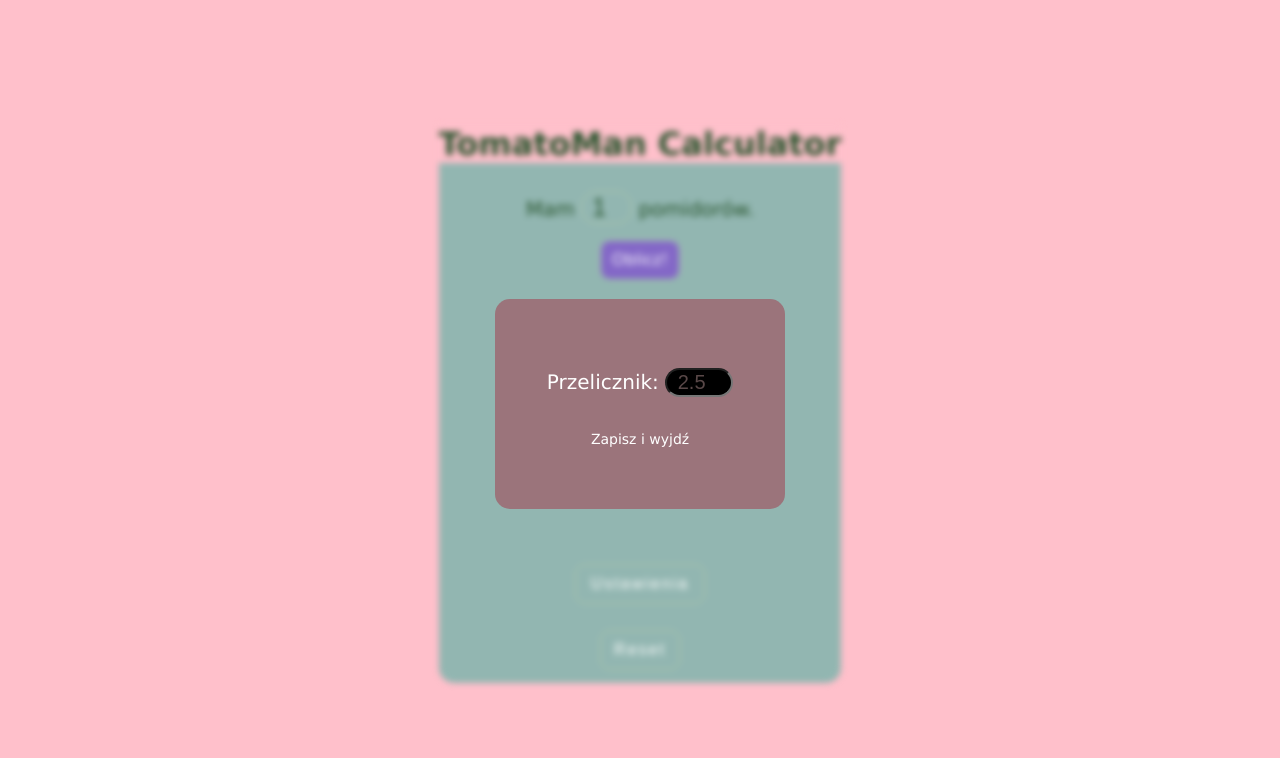
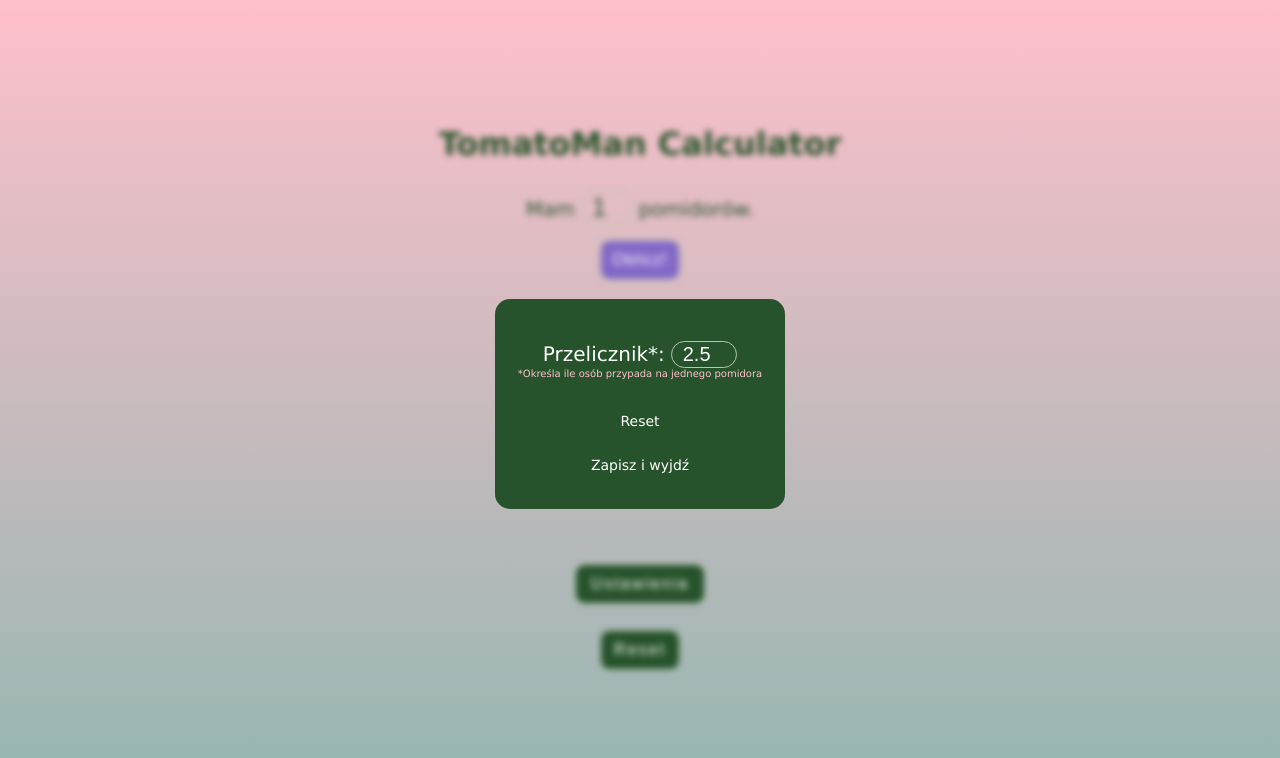
Before and after one commit to karoljablonski/TomatoMan-Calculator, a plain HTML site: page index.html in a window 1280 px wide. Both pictures are taken after a click on the button "Ustawienia". Drawn offline with Linux system fonts and the light colour scheme.

Commit message:
v1.0.2 factor changing working well, css finished

```diff
--- a/index.html
+++ b/index.html
@@ -36,7 +36,8 @@
 <button class="reset button_reset">Reset</button>
 </div>
 <div class="display_none">
-    <p class="factorChanger display_none">Przelicznik: <input class="factorChanger" type="number" value="2.5"></p>
+    <p class="factorChanger display_none">Przelicznik*: <input class="factorChanger" type="number" value="2.5"></p>
+    <p class="factorReset display_none">Reset</p>
     <p class="quit display_none">Zapisz i wyjdź</p>
 </div>
 <script src="script.js"></script>
--- a/script.js
+++ b/script.js
@@ -8,6 +8,8 @@
 // 1.0.2 pomysl na dodanie przelicznika - a raczej dac mozliwosc uzytkownikowi ustawienia samemu factora, np po kliknieciu w okienko factora alert z info ze zmieniasz ustawienia programu czy co :D
 
 // 1.0.2fix zrobic, zeby wyswietlanie wyniku nie powodowalo przeskakiwania linijki.
+
+//11.07. 2:02 - stanelo na tym, ze w css dorzucam barwy do apki, html jest gotowy, probuje jeszcze rozkminic, zeby wartosc zmiennej factor wrzucic i wyswietlic w inpucie po wcisnieciu resetu, moze byc tez guzik resetu w ustawieniach. poza tym bangla
 let factor = 2.5;
 
 const tomato = document.querySelector(".tomato");
@@ -70,12 +72,14 @@ button_human.addEventListener("click", function(){
 //zmienne potrzebne do popup'a
 const div = document.querySelector("div.display_none");
 const factorChanger = document.querySelector("p.factorChanger");
+const factorReset = document.querySelector("p.factorReset");
 const quit = document.querySelector("p.quit");
 // factorChanger_span.textContent = `${factor}`;
 
 document.querySelector("button.button_settings").addEventListener("click", function(){
 
     factorChanger.classList.remove("display_none");
+    factorReset.classList.remove("display_none");
     quit.classList.remove("display_none");
     div.classList.remove("display_none");
     div.classList.add("popup");
@@ -83,15 +87,22 @@ document.querySelector("button.button_settings").addEventListener("click", funct
     document.querySelector("div.wrapper").style.filter = "blur(3px)";
 
     //przycisk zapisujacy i wylaczajacy popup'a
-    document.querySelector("p.quit").addEventListener("click", function(){
+    quit.addEventListener("click", function(){
         document.querySelector("div.wrapper").style.filter = "blur(0)";
         div.classList.remove("popup");
         div.classList.add("display_none");
+        factorChanger.classList.add("display_none");
         factorChanger.classList.add("display_none");
         quit.classList.add("display_none");
         const newFactor = document.querySelector("input.factorChanger").value;
         factor = parseFloat(newFactor, 1);
     });
+    factorReset.addEventListener("click", function(){
+            //WAZNA RZECZ: DO INPUTA MOZESZ WPISAC STRING, A NIE LICZBE, DLATEGO KONWERTUJ ZAWSZE NA STRINGA TO CO CHCESZ MIEC W INPUCIE, KONIEC PRZEKAZU
+        factor = 2.5;
+        factorString = factor.toString();
+        document.querySelector("input.factorChanger").value = factorString;
+    })
 });
 
 
@@ -107,6 +118,4 @@ document.querySelector(".reset").addEventListener("click", ()=>{
     human_p.style.color = "transparent";
     tomato_answer.textContent = "";
     human_answer.textContent = "";
-    factor = 2.5;
-    document.querySelector("input.factorChanger").setAttribute('value', '2.5');
-})
+});
--- a/style.css
+++ b/style.css
@@ -11,7 +11,8 @@ zmienne: kolory
 }
 
 body {
-    background: var(--main_color);
+    /* background: var(--main_color); */
+    background: linear-gradient(180deg, rgba(255, 192, 203, 1) 0%, rgba(146, 182, 177, 1) 100%);
     height: 99vh;
     display: flex;
     flex-direction: row;
@@ -29,15 +30,17 @@ div.wrapper {
     align-items: center;
     justify-content: center;
     justify-items: center;
-    background-color: var(--second_color);
+    /* background-color: var(--second_color); */
+    /* background: linear-gradient(180deg, rgba(255, 192, 203, 1) 2%, rgba(146, 182, 177, 1) 100%); */
     border-radius: 15px;
 }
 
 
 h1 {
     flex-grow: 1;
+    text-align: center;
     color: var(--fifth_color);
-    background-color: pink;
+    /* background-color: pink; */
     margin: 0 auto;
     padding: auto;
 }
@@ -85,8 +88,6 @@ button {
 }
 
 button.button_reset {
-    /* border: none; */
-    background-color: transparent;
     letter-spacing: 2px;
     cursor: pointer;
 }
@@ -100,21 +101,23 @@ p {
     text-align: center;
     font-size: 20px;
     padding: 0;
-    transition: 300ms;
+    /* transition: 300ms; */
     color: transparent;
     /* margin: 6px; */
 }
 
 p>span {
-    transition: .3s;
+    /* transition: .3s; */
     color: transparent;
     text-decoration: underline;
 }
 
 .button_reset {
     flex-grow: 1;
+    background-color: var(--fifth_color);
 }
 
+/*
 .blurring {
     animation: blurring 1s;
 }
@@ -132,6 +135,7 @@ p>span {
         color: white;
     }
 }
+*/
 
 /* tutaj kod dla popup */
 
@@ -144,7 +148,8 @@ p>span {
     align-items: center;
     width: 280px;
     height: 200px;
-    background-color: rgb(155, 116, 123);
+    background-color: var(--fifth_color);
+
     border-radius: 15px;
 }
 
@@ -157,12 +162,21 @@ p>span {
     font-size: 20px;
 }
 
+p.factorChanger::after {
+    display: block;
+    content: "*Określa ile osób przypada na jednego pomidora";
+    font-size: 0.5em;
+    color: var(--main_color);
+}
+
 input.factorChanger {
-    background-color: black;
+    background-color: var(--fifth_color);
     width: 60px;
     text-align: center;
     border-radius: 15px;
-    color: rgb(89, 72, 72);
+    color: white;
+    border: 1px solid var(--third_color);
+    border-radius: 15px;
 }
 
 .quit {
@@ -175,3 +189,14 @@ input.factorChanger {
 .quit:hover {
     text-decoration: underline;
 }
+
+.factorReset {
+    color: white;
+    font-size: 14px;
+    cursor: pointer;
+    transition: none;
+}
+
+.factorReset:hover {
+    text-decoration: underline;
+}
```
